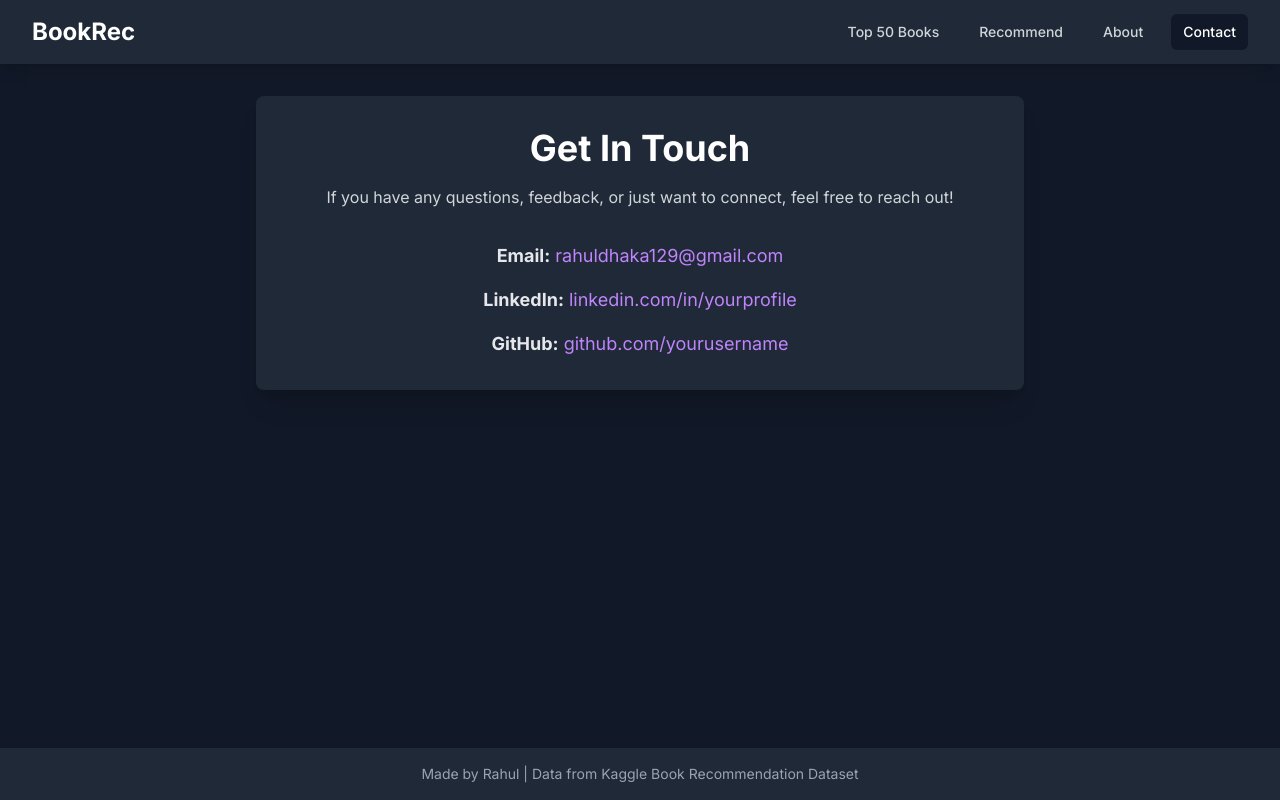
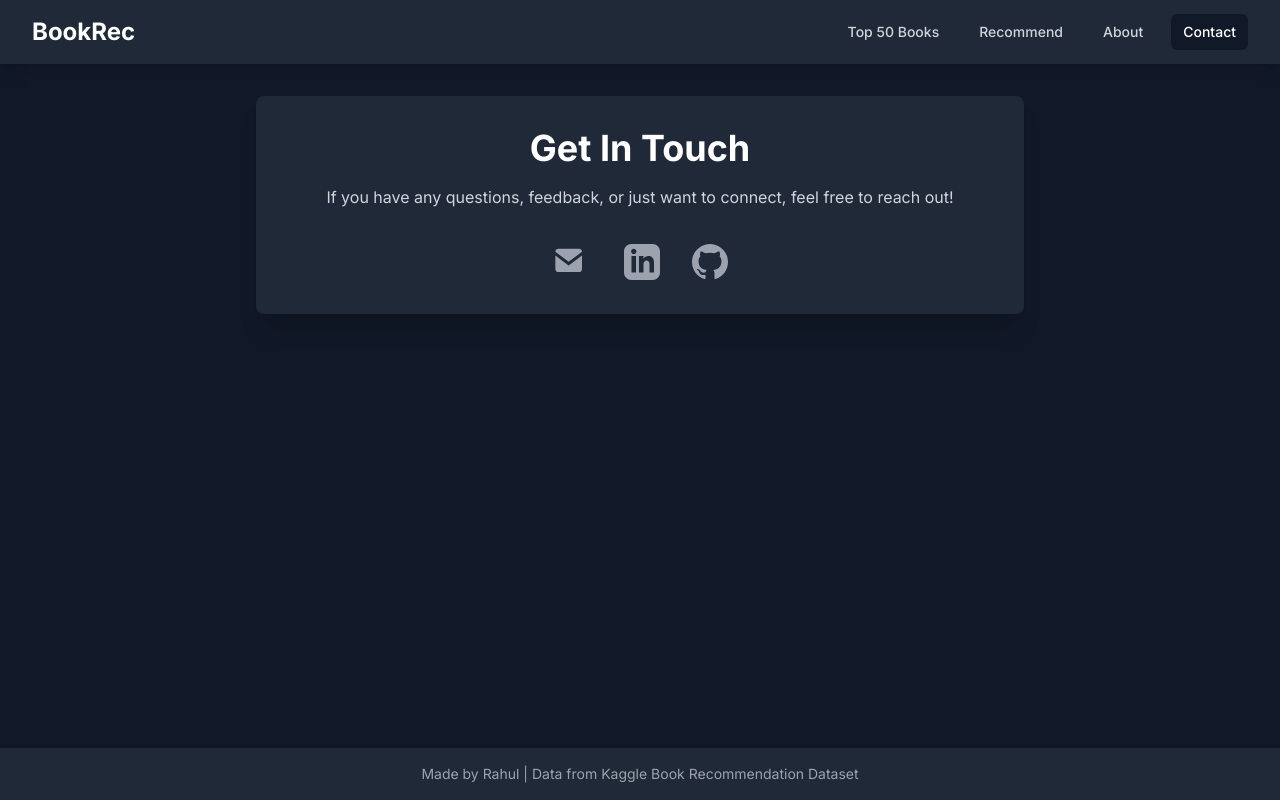
Before and after one commit to RahulDhaka29/Book-Recommender-based-on-Collaborative-Filtering, a Flask app: page /contact in a window 1280 px wide. Run offline with Flask 3, Linux system fonts and the light colour scheme; parts of the project's set-up code (start-up, migrations or seed data) failed here and were passed over; some libraries are stand-ins or nearby versions.

Commit message:
Modify contact.html

```diff
--- a/templates/contact.html
+++ b/templates/contact.html
@@ -15,9 +15,8 @@
         }
     </style>
 </head>
-<body class="text-white">
+<body class="text-white flex flex-col min-h-screen">
 
-    <!-- Navigation Bar -->
     <nav class="bg-gray-800 shadow-lg">
         <div class="max-w-7xl mx-auto px-4 sm:px-6 lg:px-8">
             <div class="flex items-center justify-between h-16">
@@ -36,30 +35,42 @@
         </div>
     </nav>
 
-    <!-- Main Content -->
-    <div class="container mx-auto px-4 py-8">
+    <main class="flex-grow container mx-auto px-4 py-8">
         <div class="max-w-3xl mx-auto bg-gray-800 rounded-lg shadow-xl p-8 text-center">
             <h1 class="text-4xl font-bold mb-4">Get In Touch</h1>
             <p class="text-gray-300 leading-relaxed mb-8">
                 If you have any questions, feedback, or just want to connect, feel free to reach out!
             </p>
 
-            <div class="space-y-4">
-                <p class="text-lg text-gray-200">
-                    <strong>Email:</strong> <a href="rahuldhaka129@gmail.com" class="text-purple-400 hover:underline">rahuldhaka129@gmail.com</a>
-                </p>
-                <p class="text-lg text-gray-200">
-                    <strong>LinkedIn:</strong> <a href="#" class="text-purple-400 hover:underline">linkedin.com/in/yourprofile</a>
-                </p>
-                <p class="text-lg text-gray-200">
-                    <strong>GitHub:</strong> <a href="#" class="text-purple-400 hover:underline">github.com/yourusername</a>
-                </p>
+            <div class="flex justify-center items-center space-x-8 mt-6">
+
+                <a href="mailto:rahuldhaka129@gmail.com" title="rahuldhaka129@gmail.com" class="text-gray-400 hover:text-purple-400 transition-colors duration-200">
+                    <span class="sr-only">Email</span>
+                    <svg class="h-10 w-10" fill="currentColor" viewBox="0 0 24 24" aria-hidden="true">
+                        <path d="M2.003 5.884L10 11.882l7.997-5.998A2 2 0 0016 4H4a2 2 0 00-1.997 1.884z"/>
+                        <path d="M18 8.118l-8 6-8-6V16a2 2 0 002 2h12a2 2 0 002-2V8.118z"/>
+                    </svg>
+                </a>
+
+                <a href="https://www.linkedin.com/in/rahul-dhaka-56b975289/" target="_blank" rel="noopener noreferrer" title="LinkedIn Profile" class="text-gray-400 hover:text-purple-400 transition-colors duration-200">
+                    <span class="sr-only">LinkedIn</span>
+                    <svg class="h-9 w-9" fill="currentColor" viewBox="0 0 24 24" aria-hidden="true">
+                        <path d="M19 0h-14c-2.761 0-5 2.239-5 5v14c0 2.761 2.239 5 5 5h14c2.762 0 5-2.239 5-5v-14c0-2.761-2.238-5-5-5zm-11 19h-3v-11h3v11zm-1.5-12.268c-.966 0-1.75-.79-1.75-1.764s.784-1.764 1.75-1.764 1.75.79 1.75 1.764-.783 1.764-1.75 1.764zm13.5 12.268h-3v-5.604c0-3.368-4-3.113-4 0v5.604h-3v-11h3v1.765c1.396-2.586 7-2.777 7 2.476v6.759z"/>
+                    </svg>
+                </a>
+
+                <a href="https://github.com/RahulDhaka29" target="_blank" rel="noopener noreferrer" title="GitHub Profile" class="text-gray-400 hover:text-purple-400 transition-colors duration-200">
+                    <span class="sr-only">GitHub</span>
+                    <svg class="h-9 w-9" fill="currentColor" viewBox="0 0 24 24" aria-hidden="true">
+                        <path d="M12 0c-6.626 0-12 5.373-12 12 0 5.302 3.438 9.8 8.207 11.387.599.111.793-.261.793-.577v-2.234c-3.338.726-4.033-1.416-4.033-1.416-.546-1.387-1.333-1.756-1.333-1.756-1.089-.745.083-.729.083-.729 1.205.084 1.839 1.237 1.839 1.237 1.07 1.834 2.807 1.304 3.492.997.107-.775.418-1.305.762-1.604-2.665-.305-5.467-1.334-5.467-5.931 0-1.311.469-2.381 1.236-3.221-.124-.303-.535-1.524.117-3.176 0 0 1.008-.322 3.301 1.23.957-.266 1.983-.399 3.003-.404 1.02.005 2.047.138 3.006.404 2.291-1.552 3.297-1.23 3.297-1.23.653 1.653.242 2.874.118 3.176.77.84 1.235 1.911 1.235 3.221 0 4.609-2.807 5.624-5.479 5.921.43.372.823 1.102.823 2.222v3.293c0 .319.192.694.801.576 4.765-1.589 8.199-6.086 8.199-11.386 0-6.627-5.373-12-12-12z"/>
+                    </svg>
+                </a>
+
             </div>
         </div>
-    </div>
+    </main>
 
-    <!-- Footer -->
-    <footer class="bg-gray-800 mt-12 fixed bottom-0 w-full">
+    <footer class="bg-gray-800 mt-12 w-full">
         <div class="max-w-7xl mx-auto py-4 px-4 sm:px-6 lg:px-8 text-center text-gray-400 text-sm">
             <p>Made by Rahul | Data from Kaggle Book Recommendation Dataset</p>
         </div>
```
